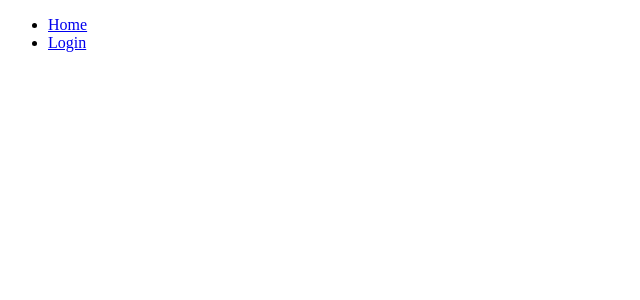
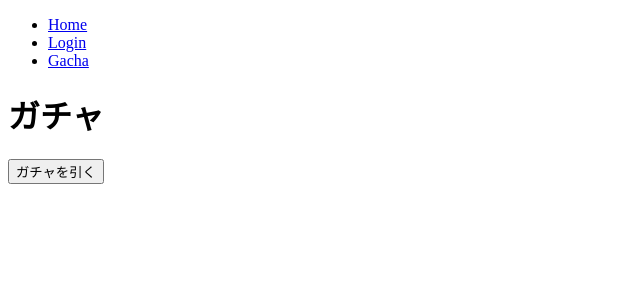
Before and after one commit to hiro03dir/Training, a Vue app in the folder gacha/vuejs/vuejs/: page /gacha in a window 1280 px wide. Before the commit this address had no page. Shown: the top 300 px of the page, without its empty margins (0-640 px from the left). Built offline with nearby package versions, Linux system fonts and the light colour scheme.

Commit message:
フロント側からガチャガチャAPIを呼出す

```diff
--- a/gacha/vuejs/vuejs/src/App.vue
+++ b/gacha/vuejs/vuejs/src/App.vue
@@ -3,8 +3,9 @@
     <ul>
       <li><router-link to="/">Home</router-link></li>
       <li><router-link to="/login">Login</router-link></li>
-     </ul>
-     <router-view/>
+      <li><router-link to="/gacha">Gacha</router-link></li>
+    </ul>
+    <router-view/>
   </div>
 </template>
 
--- a/gacha/vuejs/vuejs/src/router/index.js
+++ b/gacha/vuejs/vuejs/src/router/index.js
@@ -3,6 +3,7 @@ import {createStore} from 'vuex'
 
 import Home from '../views/Home.vue'
 import Login from '../views/Login.vue'
+import Gacha from '../views/Gacha.vue'
 
 const routes = [
     {
@@ -14,6 +15,11 @@ const routes = [
         path:'/login',
         name: 'Login',
         component: Login
+    },
+    {
+        path:'/gacha',
+        name: 'Gacha',
+        component: Gacha
     }
 ]
 
--- /dev/null
+++ b/gacha/vuejs/vuejs/src/views/Gacha.vue
@@ -0,0 +1,49 @@
+<template>
+    <div>
+        <h1>ガチャ</h1>
+        <button type="button" @click="play">ガチャを引く</button>
+        <div><strong>{{error}}</strong></div>
+        <ul>
+            <li v-for="(character, index) in characters" :key="character.id">
+                {{index+1}}:{{character.name}}
+            </li>
+        </ul>
+    </div>
+</template>
+<script>
+import axios from 'axios'
+
+export default {
+    name: 'Gacha',
+    data() {
+        return{
+            characters: [],
+            error: "",
+        }
+    },
+    methods: {
+        play(){
+            console.log("ガチャボタンが押されました。")
+            axios.post('http://localhost:8080/api/playgacha',{},{
+                headers: {
+                    "X-AUTH-TOKEN" : "Bearer " + this.$store.getters.getToken
+                }
+            })
+            .then(res => {
+                if("message" in res.data){
+                    console.log("coinが足りません。")
+                    this.error = res.data.message
+                }else {
+                    this.error = ""
+                    console.log("ガチャが引かれました。")
+                    this.characters = res.data
+                }
+            })
+            .catch(e => {
+                alert("エラーが発生")
+                console.log(e)
+            })
+        },
+    }
+}
+</script>
```
Also changed, not shown: gacha/vuejs/vuejs/package.json (+13 -13 lines), 2 other files (tests, documents, lock files or other folders).
